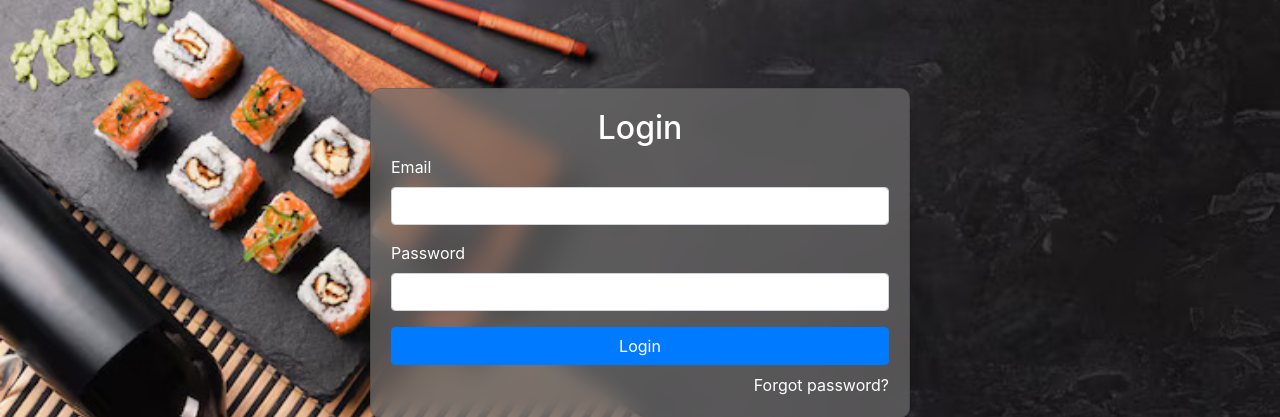
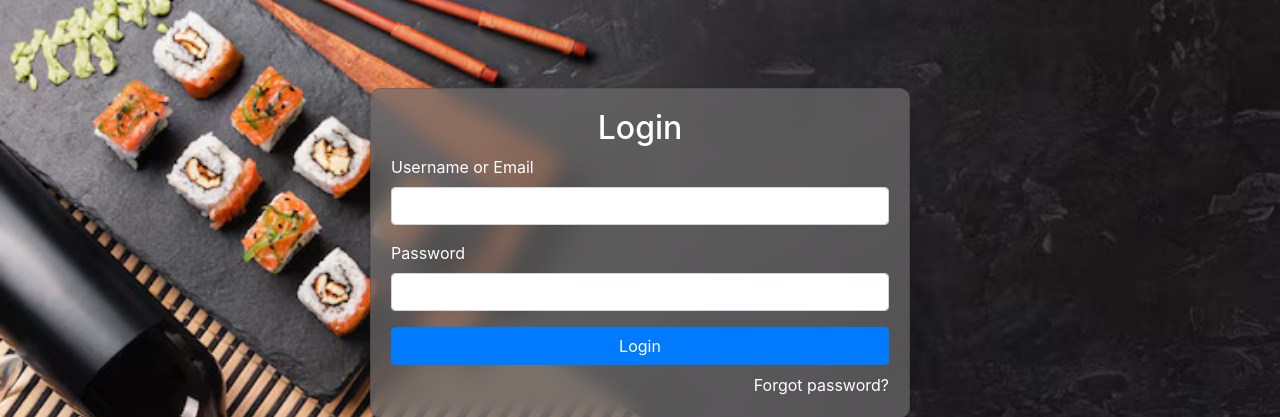
Before and after one commit to mahmudabinteasad/FoodNest, a Django app: page /login/ in a window 1280 px wide. Shown: the top 417 px of the page. Run offline with Django 4.2, Linux system fonts and the light colour scheme; some libraries are stand-ins or nearby versions.

Commit message:
Add files via upload

```diff
--- a/foodapp/templates/login.html
+++ b/foodapp/templates/login.html
@@ -19,8 +19,8 @@
                         <form method="post">
                             {% csrf_token %}
                             <div class="form-group">
-                                <label for="email" class="text-white">Email</label>
-                                <input type="email" name="email" class="form-control" required>
+                                <label for="username_or_email" class="text-white">Username or Email</label>
+                                <input type="text" name="username_or_email" class="form-control" required>
                             </div>
                             <div class="form-group">
                                 <label for="password" class="text-white">Password</label>
```
